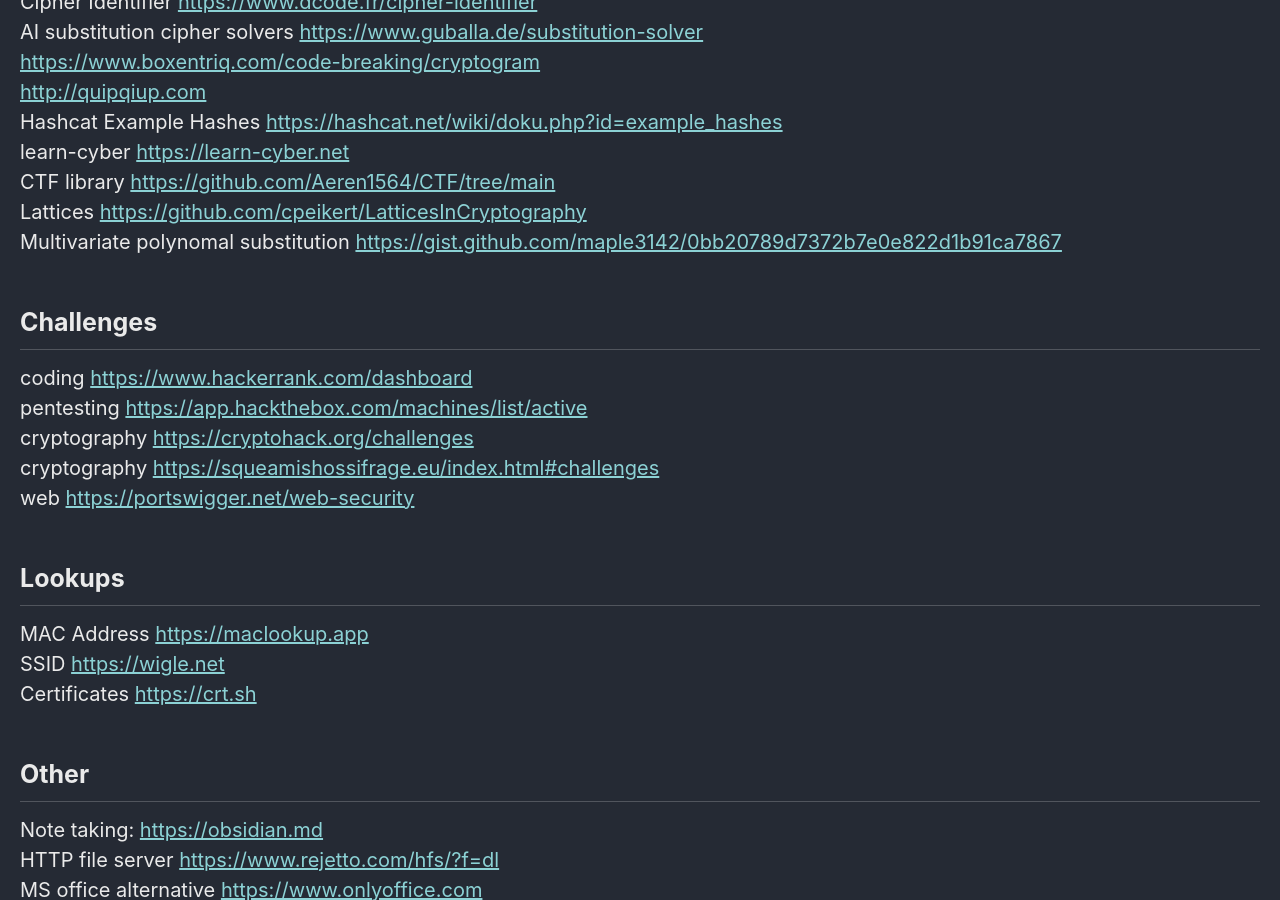
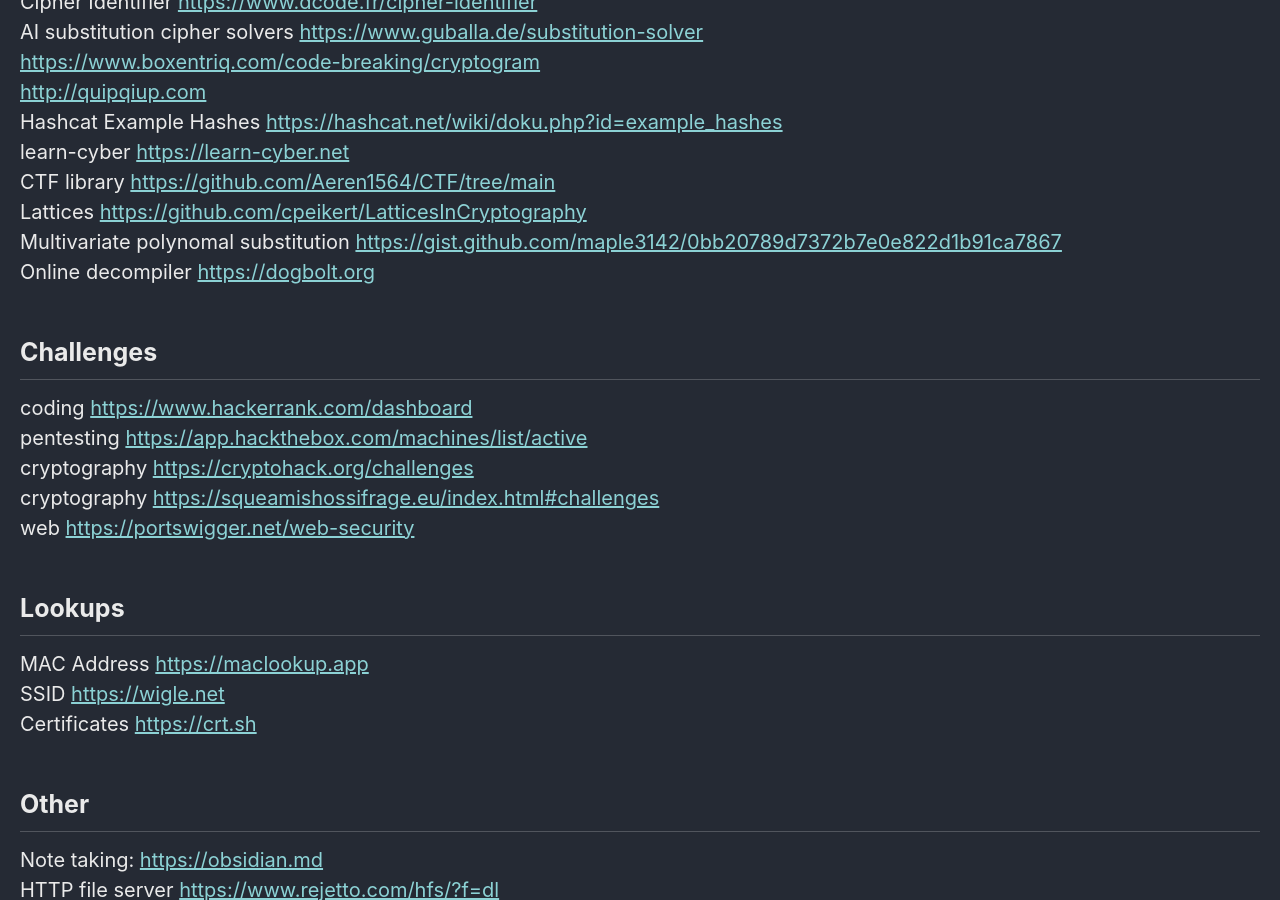
Before and after one commit to Connor-McCartney/Connor-McCartney.github.io, a Jekyll site: the page built from _pages/misc/resources.md, in a window 1280 px wide and 900 px high, scrolled down 899 px. Built offline with Jekyll 4.4.1, drawn with Linux system fonts in a browser that asks for light colours; cached includes are drawn as plain includes.

Commit message:
Update resources.md

```diff
--- a/_pages/misc/resources.md
+++ b/_pages/misc/resources.md
@@ -34,6 +34,7 @@ learn-cyber <https://learn-cyber.net> <br>
 CTF library <https://github.com/Aeren1564/CTF/tree/main> <br>
 Lattices <https://github.com/cpeikert/LatticesInCryptography> <br>
 Multivariate polynomal substitution <https://gist.github.com/maple3142/0bb20789d7372b7e0e822d1b91ca7867> <br>
+Online decompiler <https://dogbolt.org> <br>
 
 ## Challenges
 
```
